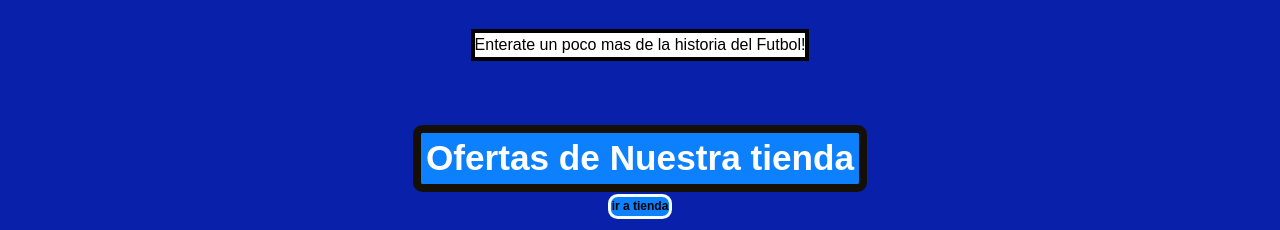
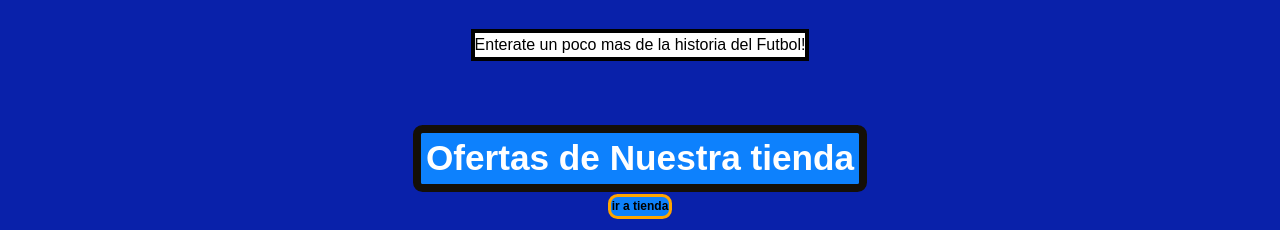
Before and after one commit to CarlosMorales23/futbol-total-morales, a website: page index.html in a window 1280 px wide. Shown: the part 570-800 px from the top of the page. Drawn offline with nearby package versions, Linux system fonts and the light colour scheme.

Commit message:
especifique agregue seo 2 y SEO

```diff
--- a/scss/base/_mapas.scss
+++ b/scss/base/_mapas.scss
@@ -1,7 +1,7 @@
 @import "../base/variables";
 
 /**Mapa*/
-/**Lo aplique en el index.scss en la linea 13aprox,
+/**Lo aplique en el index.scss en la linea 132aprox,
 al ul del nav*/
 $boton:(
     centrar-texto:center,
@@ -10,7 +10,7 @@ $boton:(
     bg-boton: #0D81FD,
     color-texto: black,
     padding-boton: 0.0225rem,
-    borde-boton:0.1875rem solid #f1ffff,
+    borde-boton:0.1875rem solid orange,
     bradius-boton: 0.6rem,
     grueso-letra: bold,
 );
--- a/scss/base/_mixin.scss
+++ b/scss/base/_mixin.scss
@@ -1,5 +1,5 @@
 /**Mixin*/
-/**Lo aplique en el index.scss en la linea 160aprox,
+/**Lo aplique en el index.scss en la linea 166aprox,
 al div de la seccion ofertas*/
 @mixin flex ($width, $display, $justify) {
     width: $width;
```
Also changed, not shown: index.html (+16 -0 lines), scss/components/_index.scss (+10 -10 lines), css/style.css.
